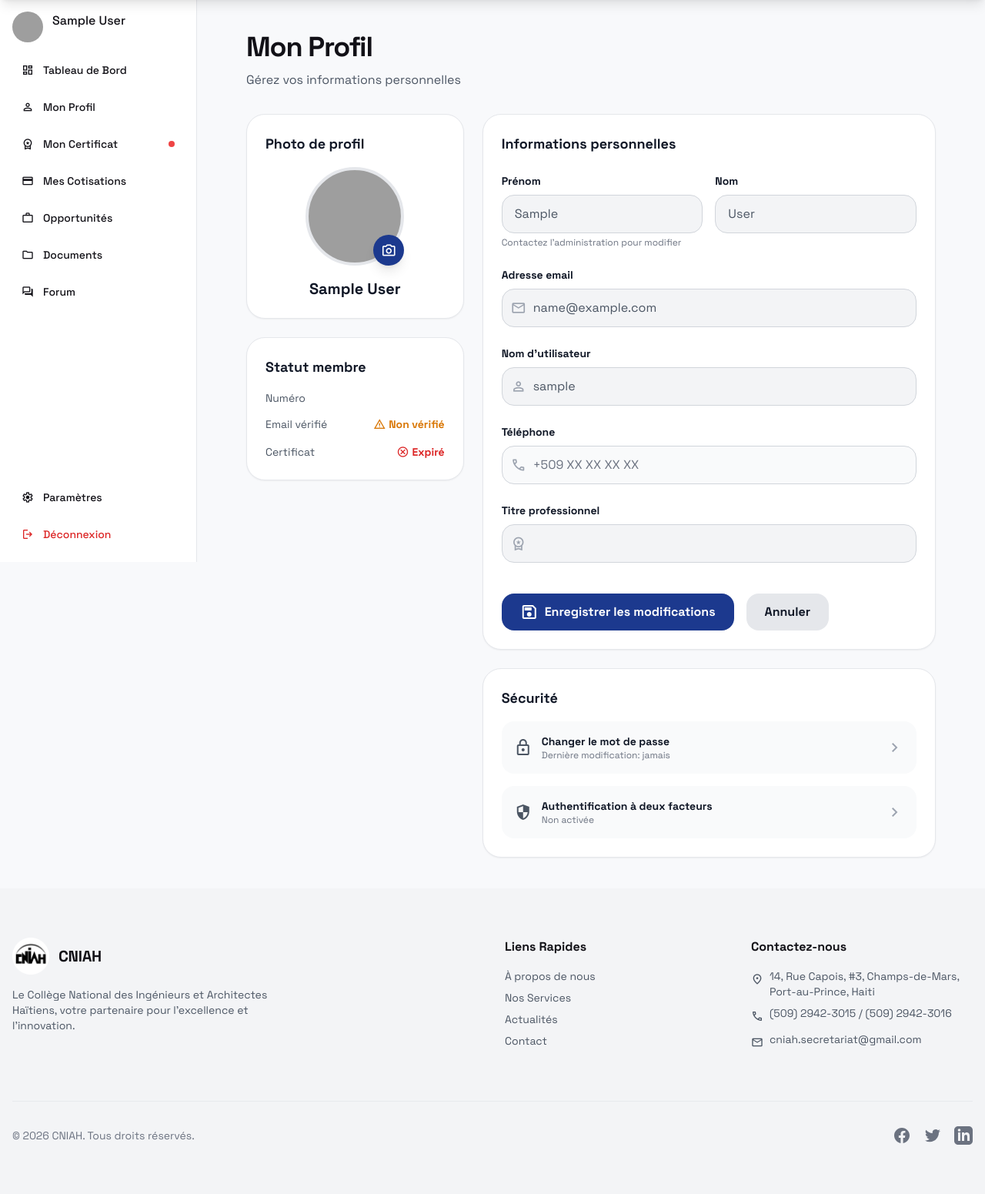
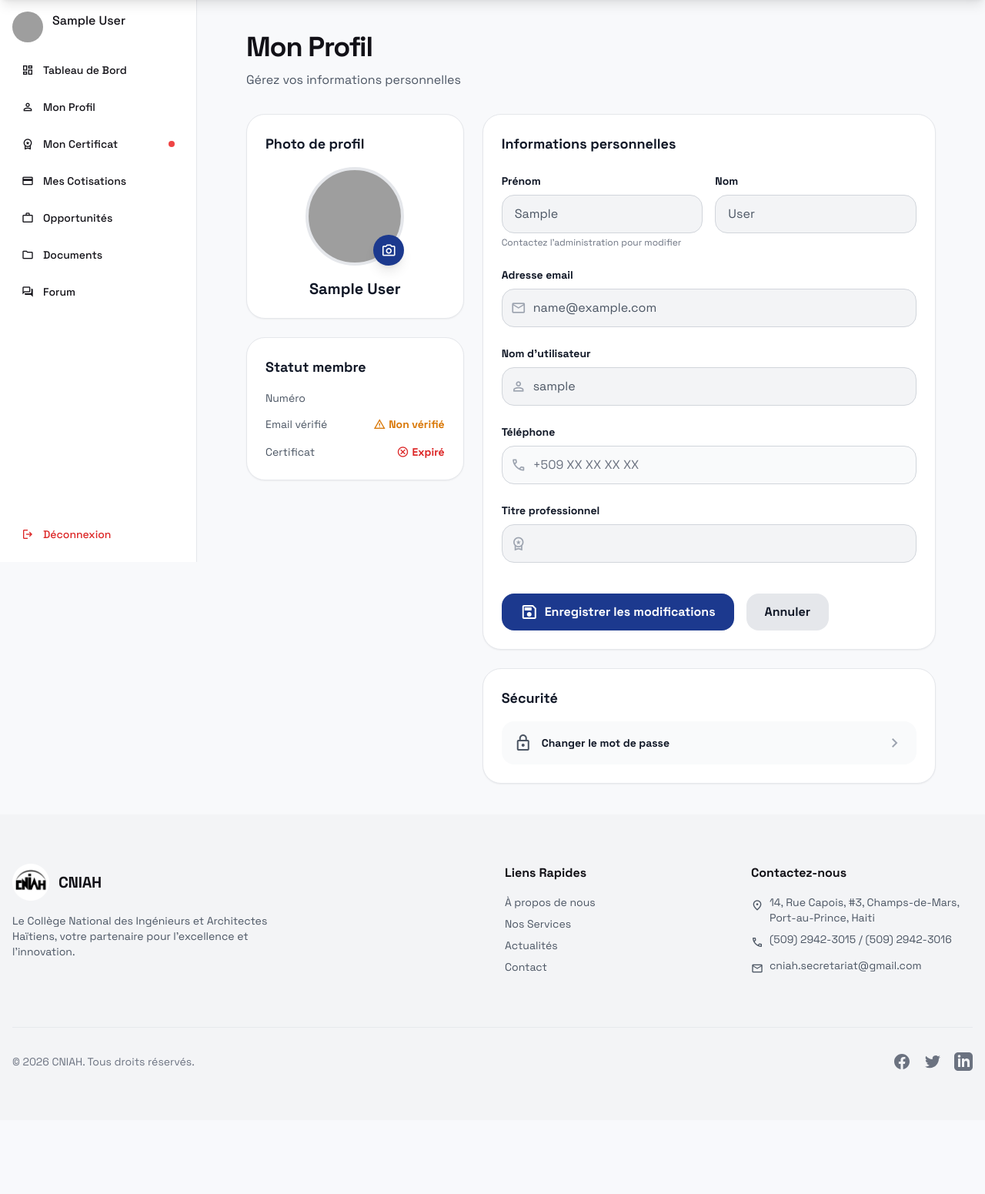
Before and after one commit to Vaillantval/Tr-CNIAH, a Django app: page /membres/profil/ in a window 1280 px wide. Shown: the part 261-1812 px from the top of the page at 77% size. After the commit the page ends 1652 px from the top, so only its background shows below. Run offline with Django 5.2, Linux system fonts and the light colour scheme; the visitor is signed in with stand-in values (Sample User, id 1); parts of the project's set-up code (start-up, migrations or seed data) failed here and were passed over; some libraries are stand-ins or nearby versions; grey boxes are pictures that could not be loaded.

Commit message:
Fix: remove broken settings/2FA links, wire password-reset in profile
- Sidebar: remove "Paramètres" link (pointed to #)
- Profile security card: link "Changer le mot de passe" to password_reset
  view; remove 2FA row (not implemented); remove "jamais" placeholder text
- Login: "Mot de passe oublié?" already linked in prev commit

Co-Authored-By: Claude Sonnet 4.6 <noreply@anthropic.com>

```diff
--- a/src/templates/members/components/sidebar.html
+++ b/src/templates/members/components/sidebar.html
@@ -79,13 +79,6 @@
 
         <!-- Bottom Actions -->
         <div class="flex flex-col gap-2">
-            <!-- Paramètres -->
-            <a class="flex items-center gap-3 px-3 py-2 rounded-lg hover:bg-gray-100 dark:hover:bg-gray-800"
-               href="#">
-                <span class="material-symbols-outlined text-[#121117] dark:text-gray-300 text-base">settings</span>
-                <p class="text-[#121117] dark:text-gray-300 text-sm font-medium leading-normal">Paramètres</p>
-            </a>
-
             <!-- Déconnexion -->
             <a class="flex items-center gap-3 px-3 py-2 rounded-lg hover:bg-red-50 dark:hover:bg-red-500/10"
                href="{% url 'members:deconnexion' %}">
--- a/src/templates/members/profil.html
+++ b/src/templates/members/profil.html
@@ -225,35 +225,13 @@
                         <h2 class="text-lg font-bold text-gray-900 dark:text-white mb-4">
                             Sécurité
                         </h2>
-                        <div class="space-y-4">
-                            <a href="#"
+                        <a href="{% url 'password_reset' %}"
                            class="flex items-center justify-between p-4 bg-gray-50 dark:bg-gray-900 rounded-lg hover:bg-gray-100 dark:hover:bg-gray-800 transition-colors">
                             <div class="flex items-center gap-3">
                                 <span class="material-symbols-outlined text-gray-600 dark:text-gray-400">lock</span>
-                                    <div>
                                 <p class="text-sm font-bold text-gray-900 dark:text-white">
                                     Changer le mot de passe
                                 </p>
-                                        <p class="text-xs text-gray-500 dark:text-gray-400">
-                                            Dernière modification: jamais
-                                        </p>
-                                    </div>
-                                </div>
-                                <span class="material-symbols-outlined text-gray-400">chevron_right</span>
-                            </a>
-
-                            <a href="#"
-                               class="flex items-center justify-between p-4 bg-gray-50 dark:bg-gray-900 rounded-lg hover:bg-gray-100 dark:hover:bg-gray-800 transition-colors">
-                                <div class="flex items-center gap-3">
-                                    <span class="material-symbols-outlined text-gray-600 dark:text-gray-400">security</span>
-                                    <div>
-                                        <p class="text-sm font-bold text-gray-900 dark:text-white">
-                                            Authentification à deux facteurs
-                                        </p>
-                                        <p class="text-xs text-gray-500 dark:text-gray-400">
-                                            Non activée
-                                        </p>
-                                    </div>
                             </div>
                             <span class="material-symbols-outlined text-gray-400">chevron_right</span>
                         </a>
@@ -261,7 +239,6 @@
                 </div>
             </div>
         </div>
-        </div>
     </main>
 </div>
 {% endblock %}
```
Lines whose indentation alone changed are shown as unchanged.
